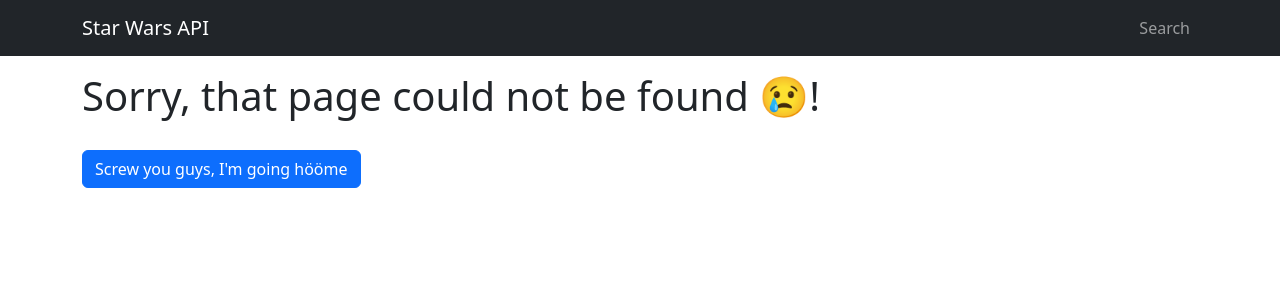
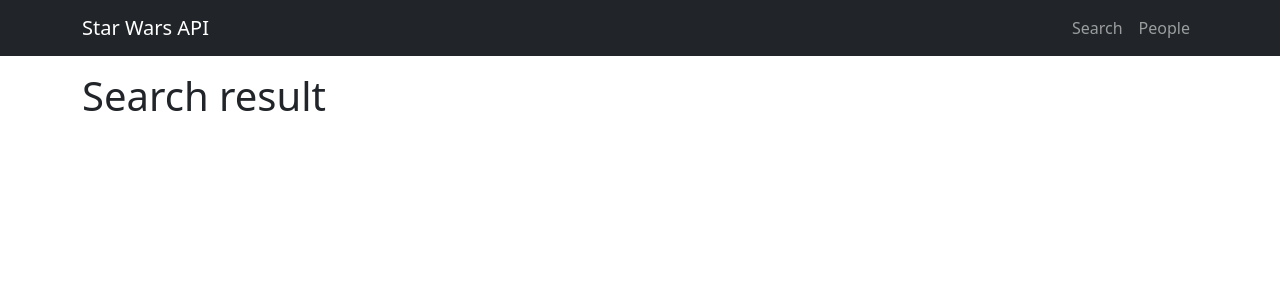
Before and after one commit to Snickesnacket/Medieinstitutet-Javascript2-SWAPI, a React (Vite) app: page /films in a window 1280 px wide. Shown: the top 300 px of the page. Built offline with nearby package versions, Linux system fonts and the light colour scheme.

Commit message:
added routes for all paths

```diff
--- a/src/App.tsx
+++ b/src/App.tsx
@@ -3,9 +3,15 @@ import { Routes, Route } from 'react-router-dom'
 import Navigation from './components/Navigation'
 import HomePage from './pages/HomePage'
 import NotFound from './pages/NotFound'
-//import SearchPage from './pages/SearchPage'
 import './assets/App.scss'
+
 import SearchPage from './pages/SearchPage'
+import PeoplePage from './pages/PeoplePage'
+import StarshipsPage from './pages/StarshipsPage'
+import VehiclesPage from './pages/VehiclesPage'
+import PlanetsPage from './pages/PlanetsPage'
+import SpeciesPage from './pages/SpeciesPage'
+import FilmsPage from './pages/FilmsPage'
 
 const App = () => {
 	return (
@@ -15,8 +21,13 @@ const App = () => {
 			<Container className="py-3">
 				<Routes>
           <Route path="/" element={<HomePage />} />
-					<Route path="/search" element={<SearchPage />} />
-
+					<Route path="/search/" element={<SearchPage />} />
+          <Route path="/people/" element={<PeoplePage />} />
+          <Route path="/starships/" element={<StarshipsPage />} />
+          <Route path="/vehicles/" element={<VehiclesPage />} />
+          <Route path="/planets/" element={<PlanetsPage />} />
+          <Route path="/species/" element={<SpeciesPage />} />
+          <Route path="/films/" element={<FilmsPage />} />
 					<Route path="*" element={<NotFound />} />
 				</Routes>
 			</Container>
--- a/src/components/Navigation.tsx
+++ b/src/components/Navigation.tsx
@@ -12,7 +12,10 @@ const Navigation = () => {
 				<Navbar.Toggle aria-controls="basic-navbar-nav" />
 				<Navbar.Collapse id="basic-navbar-nav">
 					<Nav className="ms-auto">
-						<Nav.Link as={NavLink} end to="/search">Search</Nav.Link>
+						<Nav.Link as={NavLink} to="/search">Search</Nav.Link>
+                        <Nav.Link as={NavLink} to="/people/">People</Nav.Link>
+
+
 					</Nav>
 				</Navbar.Collapse>
 			</Container>
@@ -21,3 +24,5 @@ const Navigation = () => {
 }
 
 export default Navigation
+
+// add end?
--- /dev/null
+++ b/src/pages/FilmsPage.tsx
@@ -0,0 +1,37 @@
+import React from 'react'
+import {  useRef, useEffect, useState } from 'react'
+import Alert from 'react-bootstrap/Alert'
+import Button from 'react-bootstrap/Button'
+import Form from 'react-bootstrap/Form'
+import ListGroup from 'react-bootstrap/ListGroup'
+
+
+export const FilmsPage = () => {
+  return (
+    <>
+			<h1>Search result</h1>
+
+		{/* 	{searchResult && (
+				<div id="search-result">
+				<p>Showing search results for "{query}"...</p>
+					<ListGroup className="mb-3">
+						{searchResult.data.map(data => (
+							<ListGroup.Item
+								action
+								href={''}
+								key={data.id}
+							>
+								<h2 className="h3">{data.name}</h2>
+								<p className="text-muted small mb-0">
+									{data.height} points by {data.birth_year} at {data.created}
+								</p>
+							</ListGroup.Item>
+						))}
+					</ListGroup>
+				</div>
+			)} */}
+		</>
+  )
+}
+
+export default FilmsPage
--- /dev/null
+++ b/src/pages/PeoplePage.tsx
@@ -0,0 +1,37 @@
+import React from 'react'
+import {  useRef, useEffect, useState } from 'react'
+import Alert from 'react-bootstrap/Alert'
+import Button from 'react-bootstrap/Button'
+import Form from 'react-bootstrap/Form'
+import ListGroup from 'react-bootstrap/ListGroup'
+
+
+export const PeoplePage = () => {
+  return (
+    <>
+			<h1>Search result</h1>
+
+		{/* 	{searchResult && (
+				<div id="search-result">
+				<p>Showing search results for "{query}"...</p>
+					<ListGroup className="mb-3">
+						{searchResult.data.map(data => (
+							<ListGroup.Item
+								action
+								href={''}
+								key={data.id}
+							>
+								<h2 className="h3">{data.name}</h2>
+								<p className="text-muted small mb-0">
+									{data.height} points by {data.birth_year} at {data.created}
+								</p>
+							</ListGroup.Item>
+						))}
+					</ListGroup>
+				</div>
+			)} */}
+		</>
+  )
+}
+
+export default PeoplePage
--- /dev/null
+++ b/src/pages/PlanetsPage.tsx
@@ -0,0 +1,37 @@
+import React from 'react'
+import {  useRef, useEffect, useState } from 'react'
+import Alert from 'react-bootstrap/Alert'
+import Button from 'react-bootstrap/Button'
+import Form from 'react-bootstrap/Form'
+import ListGroup from 'react-bootstrap/ListGroup'
+
+
+export const PeoplePage = () => {
+  return (
+    <>
+			<h1>Search result</h1>
+
+		{/* 	{searchResult && (
+				<div id="search-result">
+				<p>Showing search results for "{query}"...</p>
+					<ListGroup className="mb-3">
+						{searchResult.data.map(data => (
+							<ListGroup.Item
+								action
+								href={''}
+								key={data.id}
+							>
+								<h2 className="h3">{data.name}</h2>
+								<p className="text-muted small mb-0">
+									{data.height} points by {data.birth_year} at {data.created}
+								</p>
+							</ListGroup.Item>
+						))}
+					</ListGroup>
+				</div>
+			)} */}
+		</>
+  )
+}
+
+export default PeoplePage
--- a/src/pages/SearchPage.tsx
+++ b/src/pages/SearchPage.tsx
@@ -1,4 +1,4 @@
-import {  useEffect, useState } from 'react'
+import {  useRef, useEffect, useState } from 'react'
 import Alert from 'react-bootstrap/Alert'
 import Button from 'react-bootstrap/Button'
 import Form from 'react-bootstrap/Form'
@@ -91,6 +91,7 @@ const SearchPage = () => {
 						{searchResult.data.map(data => (
 							<ListGroup.Item
 								action
+								href={''}
 								key={data.id}
 							>
 								<h2 className="h3">{data.name}</h2>
--- /dev/null
+++ b/src/pages/SpeciesPage.tsx
@@ -0,0 +1,37 @@
+import React from 'react'
+import {  useRef, useEffect, useState } from 'react'
+import Alert from 'react-bootstrap/Alert'
+import Button from 'react-bootstrap/Button'
+import Form from 'react-bootstrap/Form'
+import ListGroup from 'react-bootstrap/ListGroup'
+
+
+export const SpeciesPage = () => {
+  return (
+    <>
+			<h1>Search result</h1>
+
+		{/* 	{searchResult && (
+				<div id="search-result">
+				<p>Showing search results for "{query}"...</p>
+					<ListGroup className="mb-3">
+						{searchResult.data.map(data => (
+							<ListGroup.Item
+								action
+								href={''}
+								key={data.id}
+							>
+								<h2 className="h3">{data.name}</h2>
+								<p className="text-muted small mb-0">
+									{data.height} points by {data.birth_year} at {data.created}
+								</p>
+							</ListGroup.Item>
+						))}
+					</ListGroup>
+				</div>
+			)} */}
+		</>
+  )
+}
+
+export default SpeciesPage
--- /dev/null
+++ b/src/pages/StarshipsPage.tsx
@@ -0,0 +1,37 @@
+import React from 'react'
+import {  useRef, useEffect, useState } from 'react'
+import Alert from 'react-bootstrap/Alert'
+import Button from 'react-bootstrap/Button'
+import Form from 'react-bootstrap/Form'
+import ListGroup from 'react-bootstrap/ListGroup'
+
+
+export const StarshipsPage = () => {
+  return (
+    <>
+			<h1>Search result</h1>
+
+		{/* 	{searchResult && (
+				<div id="search-result">
+				<p>Showing search results for "{query}"...</p>
+					<ListGroup className="mb-3">
+						{searchResult.data.map(data => (
+							<ListGroup.Item
+								action
+								href={''}
+								key={data.id}
+							>
+								<h2 className="h3">{data.name}</h2>
+								<p className="text-muted small mb-0">
+									{data.height} points by {data.birth_year} at {data.created}
+								</p>
+							</ListGroup.Item>
+						))}
+					</ListGroup>
+				</div>
+			)} */}
+		</>
+  )
+}
+
+export default StarshipsPage
--- /dev/null
+++ b/src/pages/VehiclesPage.tsx
@@ -0,0 +1,37 @@
+import React from 'react'
+import {  useRef, useEffect, useState } from 'react'
+import Alert from 'react-bootstrap/Alert'
+import Button from 'react-bootstrap/Button'
+import Form from 'react-bootstrap/Form'
+import ListGroup from 'react-bootstrap/ListGroup'
+
+
+export const VehiclesPage = () => {
+  return (
+    <>
+			<h1>Search result</h1>
+
+		{/* 	{searchResult && (
+				<div id="search-result">
+				<p>Showing search results for "{query}"...</p>
+					<ListGroup className="mb-3">
+						{searchResult.data.map(data => (
+							<ListGroup.Item
+								action
+								href={''}
+								key={data.id}
+							>
+								<h2 className="h3">{data.name}</h2>
+								<p className="text-muted small mb-0">
+									{data.height} points by {data.birth_year} at {data.created}
+								</p>
+							</ListGroup.Item>
+						))}
+					</ListGroup>
+				</div>
+			)} */}
+		</>
+  )
+}
+
+export default VehiclesPage
```
